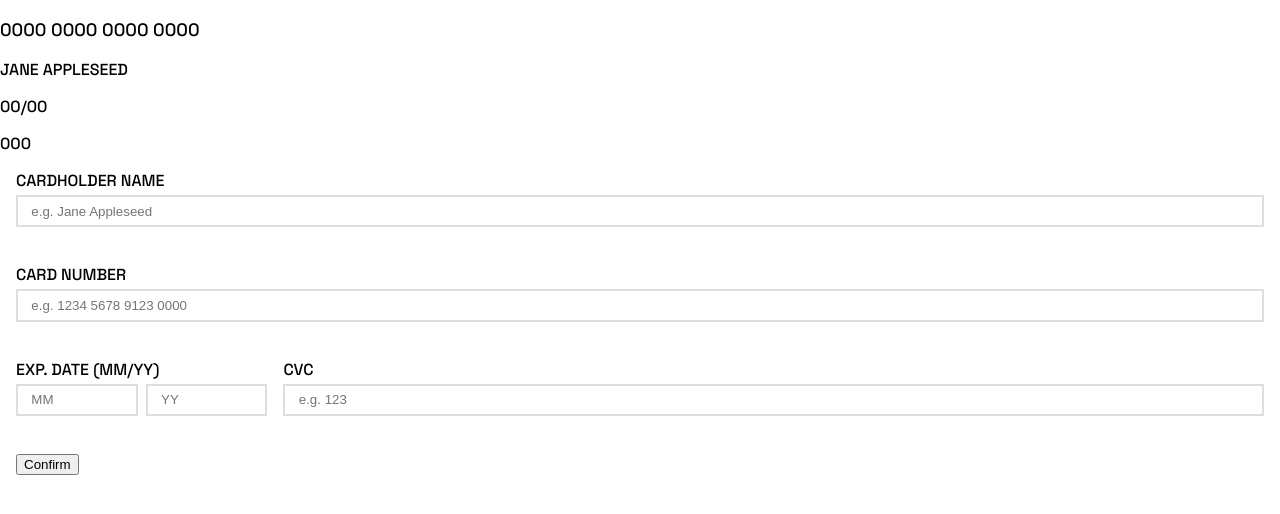
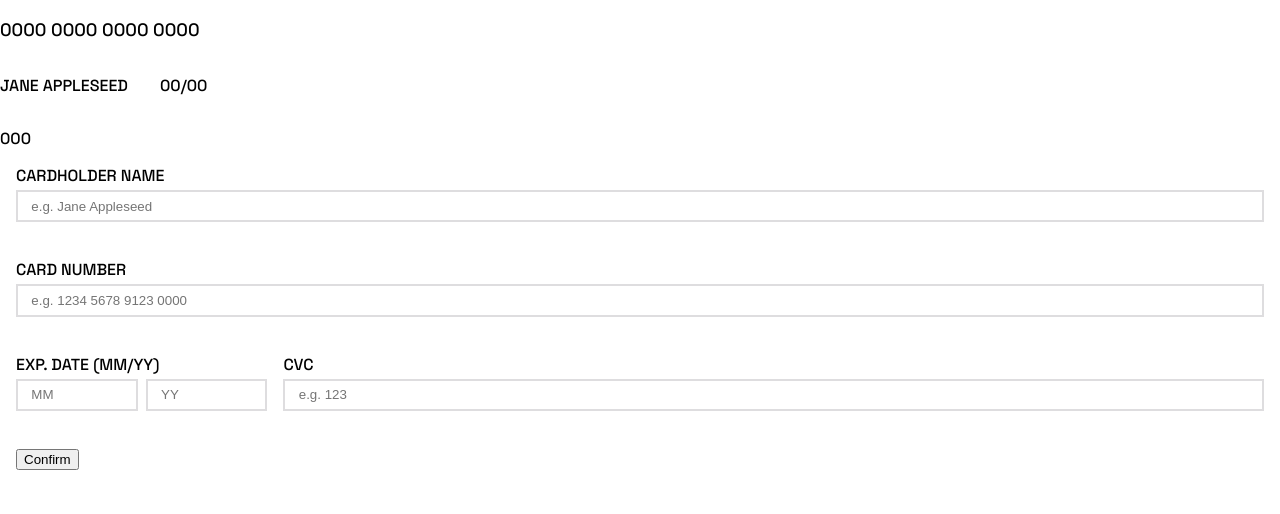
Before and after one commit to wishba/interactive-card-details-form-main, a React (Vite) app: page / in a window 1280 px wide. Shown: the top 514 px of the page. Built offline with nearby package versions, Linux system fonts and the light colour scheme.

Commit message:
card front position inside

```diff
--- a/src/CardFront.jsx
+++ b/src/CardFront.jsx
@@ -4,6 +4,7 @@ export default function CardFront(props) {
   return (
     <div className='card__front'>
       <p className='card__number'>{props.cardNumber ? props.cardNumber : '0000 0000 0000 0000'}</p>
+      <div className='card__front-container'>
         <p className='card__name'>
           {props.cardName ? props.cardName : 'JANE APPLESEED'}
         </p>
@@ -13,5 +14,6 @@ export default function CardFront(props) {
           {props.cardY ? props.cardY : '00'}
         </p>
       </div>
+    </div>
   )
 }
--- a/src/index.css
+++ b/src/index.css
@@ -28,8 +28,20 @@ body {
   padding: 0;
 }
 
+.card__front {
+  width: 15em;
+}
+
+.card__front-container {
+  display: flex;
+}
+
 .card__number {
   font-size: 18px;
+}
+
+.card__name {
+  width: 10em;
 }
 
 .form {
```
Lines whose indentation alone changed are shown as unchanged.
